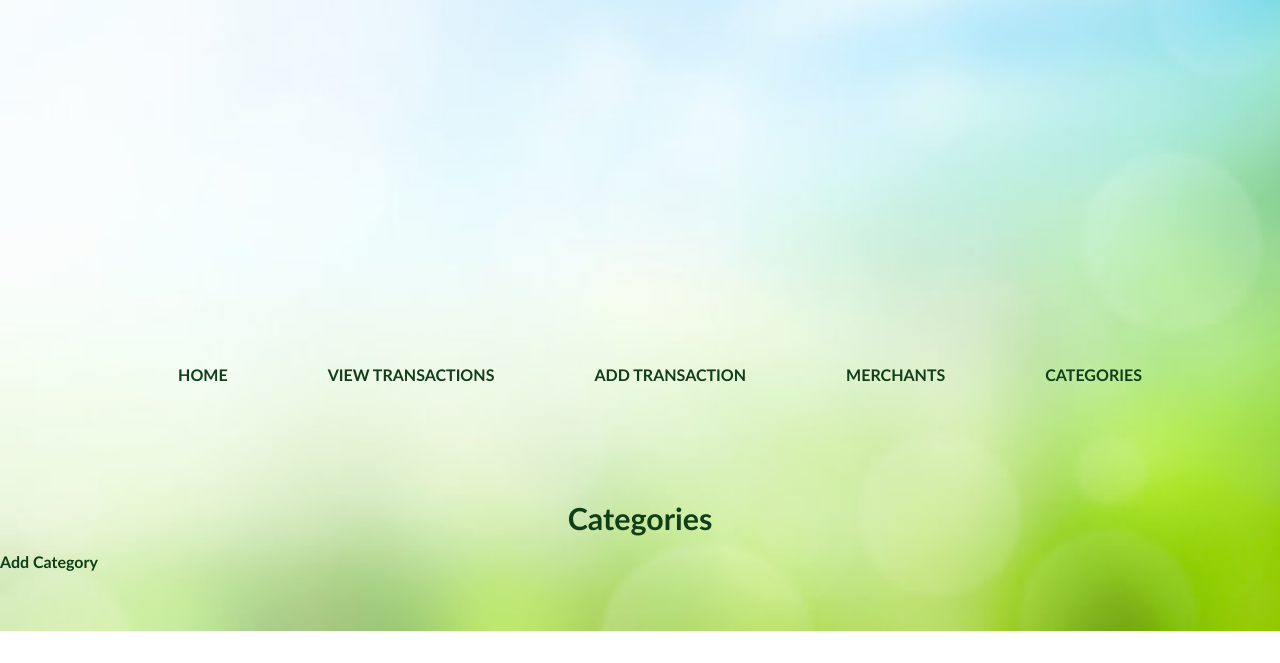
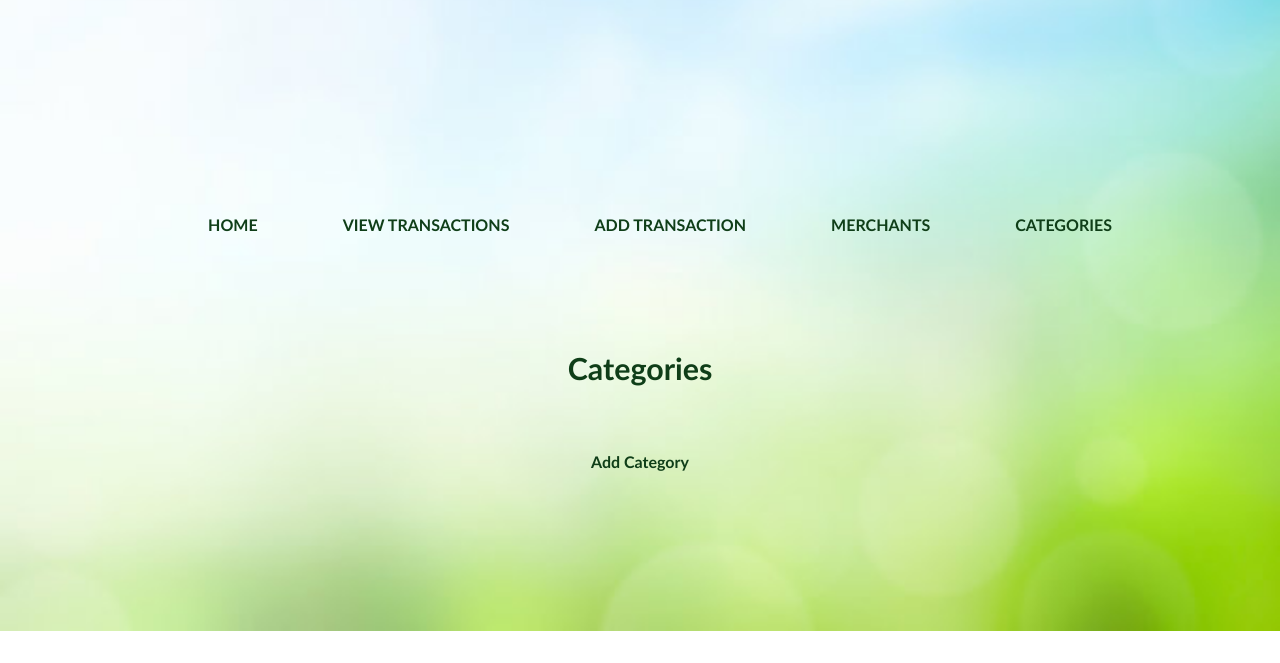
Before and after one commit to mashy1997/project_1_secure_your_bag, a Flask app: page /categories in a window 1280 px wide. Shown: the part 137-800 px from the top of the page. Run offline with Flask 3, Linux system fonts and the light colour scheme; data that the repository does not hold is empty; some libraries are stand-ins or nearby versions.

Commit message:
added some extra css

```diff
--- /dev/null
+++ b/static/css/buttons.css
@@ -0,0 +1,11 @@
+.add_merchant_button {
+        display: flex;
+        justify-content: center;
+        padding-top: 50px
+}
+
+.add_category_button {
+    display:flex;
+    justify-content: center;
+    padding-top: 50px
+}
--- /dev/null
+++ b/static/css/forms.css
@@ -0,0 +1,13 @@
+input[type="submit"] {
+    color: #0f3e18;
+  }
+
+  select {
+   width: 150px;
+   padding: 5px 35px 5px 5px;
+   margin: 15px 0;
+   font-size: 0.8em;
+   -webkit-appearance: none;
+   border: 1px solid #eee;
+   display: block;
+}
--- a/static/css/style.css
+++ b/static/css/style.css
@@ -37,7 +37,7 @@ nav {
     margin: 0px;
     display: flex;
     justify-content: center;
-    padding-top: 350px
+    padding-top: 200px
 }
 
 nav ul li {
@@ -47,5 +47,13 @@ nav ul li {
 ul {
     display: flex;
     list-style-type: none;
-    gap: 100px
+    gap: 85px
 }
+
+.customer_transaction {
+    display: flex;
+    flex-direction: column;
+    gap: 20px;
+    padding-left: 540px;
+    padding-top: 45px
+}
--- a/templates/base.jinja
+++ b/templates/base.jinja
@@ -5,12 +5,15 @@
     <meta http-equiv="X-UA-Compatible" content="IE=edge">
     <meta name="viewport" content="width=device-width, initial-scale=1.0">
 
-  <link rel="stylesheet" href="{{ url_for('static', filename='css/style.css') }}">
+<link rel="stylesheet" href="{{ url_for('static', filename='css/style.css') }}">
+<link rel="stylesheet" href="{{ url_for('static', filename='css/buttons.css') }}">
+<link rel="stylesheet" href="{{ url_for('static', filename='css/forms.css') }}">
+
 
     <title>Secure Your Bag!</title> <!-- Add bag emoji here -->
 </head>
 <body>
-<h1>Maz, Welcome to Secure Your Bag!</h1>
+<h1>Maz, Welcome to Secure Your Bag! </h1>
     <header>
         <nav>
             <ul class="menu">
--- a/templates/categories/index.jinja
+++ b/templates/categories/index.jinja
@@ -4,7 +4,7 @@
 <h1>Categories</h1>
 
 <p>
-    <a class="add_category button" href="/categories/new">Add Category</a>
+    <a class="add_category_button" href="/categories/new">Add Category</a>
 </p>
 
 <ul>
--- a/templates/merchants/index.jinja
+++ b/templates/merchants/index.jinja
@@ -14,7 +14,7 @@
     </li>
     <p>
         <form action="/merchants/{{ merchant.id }}/delete" method="POST">
-            <input class="delete_button" type="submit" value="delete" />
+            <input class="delete_button" type="submit" value="delete">
         </form>
     </p>
     {% endfor %}
```
Also changed, not shown: controllers/merchant_controller.py (+15 -0 lines), templates/customer_transactions/index.jinja (+5 -5 lines), templates/merchants/edit.jinja (added, +14 -0 lines), templates/customer_transactions/show.jinja (indentation only).
